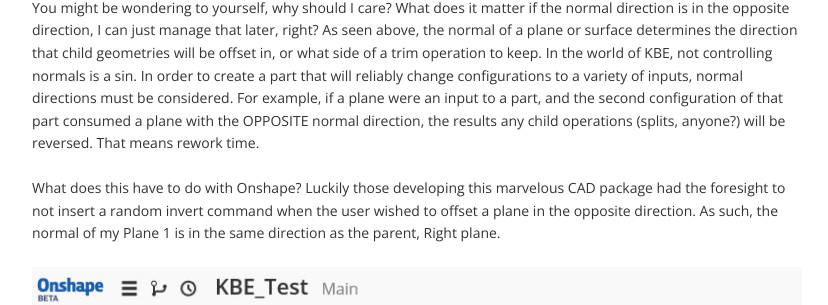
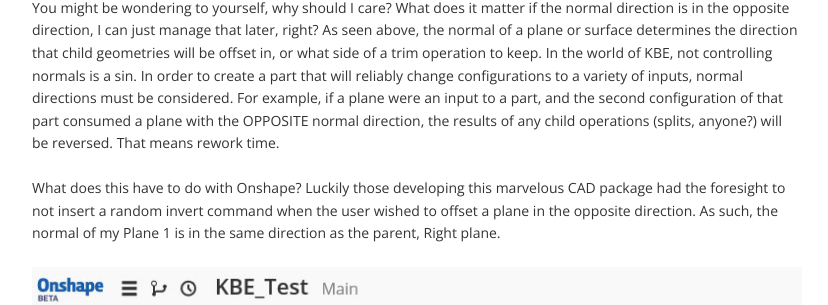
Before and after one commit to KyleARector/KyleARector.github.io, a Jekyll site: the page built from _posts/2015-03-22-Onshape_KBE_Part_1.md, in a window 1280 px wide and 900 px high, scrolled down 1743 px. Shown: the part 262-567 px from the top of the window, without its empty margins (223-1051 px from the left). Built offline with Jekyll 4.4.1, drawn with Linux system fonts in a browser that asks for light colours; some of the changed text lies outside the part shown.

```diff
--- a/_posts/2015-03-22-Onshape_KBE_Part_1.md
+++ b/_posts/2015-03-22-Onshape_KBE_Part_1.md
@@ -20,7 +20,7 @@ The next step involves using the Opposite Direction command within the plane cre
 <br/><br/>
 This is where the fun begins. In certain CAD systems (Looking at you, CATIA), a second, invisible operation takes place when the user selects the Opposite Direction command. The parent plane, in my example the Right plane, is inverted, and then the child plane is created off of this inverted plane. This means that the child plane will actually have a normal direction OPPOSITE of the parent, breaking the inheritance structure.
 <br/><br/>
-You might be wondering to yourself, why should I care? What does it matter if the normal direction is in the opposite direction, I can just manage that later, right? As seen above, the normal of a plane or surface determines the direction that child geometries will be offset in, or what side of a trim operation to keep. In the world of KBE, not controlling normals is a sin. In order to create a part that will reliably change configurations to a variety of inputs, normal directions must be considered. For example, if a plane were an input to a part, and the second configuration of that part consumed a plane with the OPPOSITE normal direction, the results any child operations (splits, anyone?) will be reversed. That means rework time.
+You might be wondering to yourself, why should I care? What does it matter if the normal direction is in the opposite direction, I can just manage that later, right? As seen above, the normal of a plane or surface determines the direction that child geometries will be offset in, or what side of a trim operation to keep. In the world of KBE, not controlling normals is a sin. In order to create a part that will reliably change configurations to a variety of inputs, normal directions must be considered. For example, if a plane were an input to a part, and the second configuration of that part consumed a plane with the OPPOSITE normal direction, the results of any child operations (splits, anyone?) will be reversed. That means rework time.
 <br/><br/>
 What does this have to do with Onshape? Luckily those developing this marvelous CAD package had the foresight to not insert a random invert command when the user wished to offset a plane in the opposite direction. As such, the normal of my Plane 1 is in the same direction as the parent, Right plane.
 <br/><br/>
```
Also changed, not shown: other parts of _posts/2015-03-22-Onshape_KBE_Part_1.md (+1 -1 lines).
